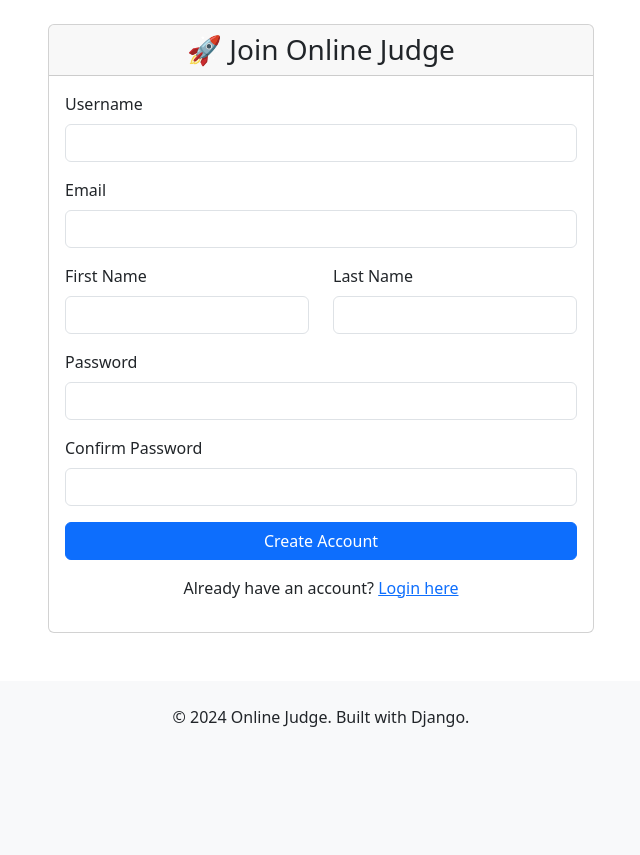
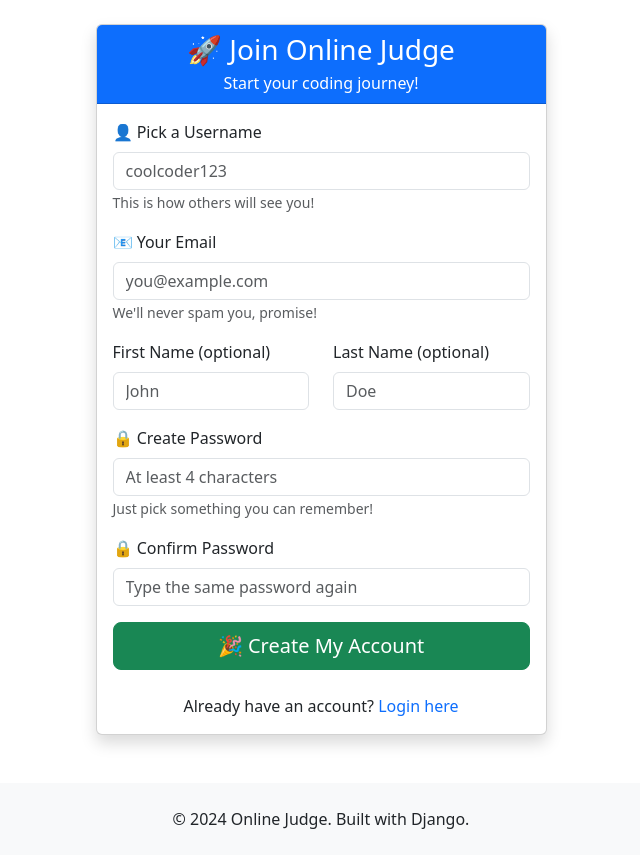
Before and after one commit to ALPHA12345alpha/django_charitha, a Django app: template users/templates/registration/register.html in a window 1280 px wide. Shown: the part 56-911 px from the top of the page, without its empty margins (319-959 px from the left). Before the commit the page ends 783 px from the top, so only its background shows below. Run offline with Django 3.2, Linux system fonts and the light colour scheme; the template is opened without the code that fills it, so the values that code supplies are empty; some libraries are stand-ins or nearby versions.

Commit message:
Make registration and login super easy and user-friendly

```diff
--- a/users/templates/registration/register.html
+++ b/users/templates/registration/register.html
@@ -1,66 +1,73 @@
 {% extends "base.html" %}
 
-{% block title %}Register - Online Judge{% endblock %}
+{% block title %}Join Us - Online Judge{% endblock %}
 
 {% block content %}
 <div class="row justify-content-center">
-  <div class="col-md-6">
-    <div class="card">
-      <div class="card-header">
+  <div class="col-md-5">
+    <div class="card shadow">
+      <div class="card-header bg-primary text-white">
         <h3 class="text-center mb-0">🚀 Join Online Judge</h3>
+        <p class="text-center mb-0 mt-1">Start your coding journey!</p>
       </div>
       <div class="card-body">
+        {% if messages %}
+          {% for message in messages %}
+            <div class="alert alert-{{ message.tags }} alert-dismissible fade show" role="alert">
+              {{ message }}
+              <button type="button" class="btn-close" data-bs-dismiss="alert"></button>
+            </div>
+          {% endfor %}
+        {% endif %}
+
         <form method="post">
           {% csrf_token %}
 
           <div class="mb-3">
-            <label for="id_username" class="form-label">Username</label>
-            <input type="text" name="username" class="form-control" id="id_username" required>
-            {% if form.username.errors %}
-              <div class="text-danger">{{ form.username.errors }}</div>
-            {% endif %}
+            <label for="id_username" class="form-label">👤 Pick a Username</label>
+            <input type="text" name="username" class="form-control" id="id_username"
+                   placeholder="coolcoder123" value="{{ form.username.value|default:'' }}" required>
+            <small class="text-muted">This is how others will see you!</small>
           </div>
 
           <div class="mb-3">
-            <label for="id_email" class="form-label">Email</label>
-            <input type="email" name="email" class="form-control" id="id_email" required>
-            {% if form.email.errors %}
-              <div class="text-danger">{{ form.email.errors }}</div>
-            {% endif %}
+            <label for="id_email" class="form-label">📧 Your Email</label>
+            <input type="email" name="email" class="form-control" id="id_email"
+                   placeholder="you@example.com" value="{{ form.email.value|default:'' }}" required>
+            <small class="text-muted">We'll never spam you, promise!</small>
           </div>
 
           <div class="row mb-3">
             <div class="col-md-6">
-              <label for="id_first_name" class="form-label">First Name</label>
-              <input type="text" name="first_name" class="form-control" id="id_first_name">
+              <label for="id_first_name" class="form-label">First Name (optional)</label>
+              <input type="text" name="first_name" class="form-control" id="id_first_name"
+                     placeholder="John" value="{{ form.first_name.value|default:'' }}">
             </div>
             <div class="col-md-6">
-              <label for="id_last_name" class="form-label">Last Name</label>
-              <input type="text" name="last_name" class="form-control" id="id_last_name">
+              <label for="id_last_name" class="form-label">Last Name (optional)</label>
+              <input type="text" name="last_name" class="form-control" id="id_last_name"
+                     placeholder="Doe" value="{{ form.last_name.value|default:'' }}">
             </div>
           </div>
 
           <div class="mb-3">
-            <label for="id_password1" class="form-label">Password</label>
-            <input type="password" name="password1" class="form-control" id="id_password1" required>
-            {% if form.password1.errors %}
-              <div class="text-danger">{{ form.password1.errors }}</div>
-            {% endif %}
+            <label for="id_password1" class="form-label">🔒 Create Password</label>
+            <input type="password" name="password1" class="form-control" id="id_password1"
+                   placeholder="At least 4 characters" required>
+            <small class="text-muted">Just pick something you can remember!</small>
           </div>
 
           <div class="mb-3">
-            <label for="id_password2" class="form-label">Confirm Password</label>
-            <input type="password" name="password2" class="form-control" id="id_password2" required>
-            {% if form.password2.errors %}
-              <div class="text-danger">{{ form.password2.errors }}</div>
-            {% endif %}
+            <label for="id_password2" class="form-label">🔒 Confirm Password</label>
+            <input type="password" name="password2" class="form-control" id="id_password2"
+                   placeholder="Type the same password again" required>
           </div>
 
-          <button type="submit" class="btn btn-primary w-100">Create Account</button>
+          <button type="submit" class="btn btn-success w-100 btn-lg">🎉 Create My Account</button>
         </form>
 
-        <div class="text-center mt-3">
-          <p>Already have an account? <a href="{% url 'login' %}">Login here</a></p>
+        <div class="text-center mt-4">
+          <p class="mb-0">Already have an account? <a href="{% url 'login' %}" class="text-decoration-none">Login here</a></p>
         </div>
       </div>
     </div>
--- a/users/urls.py
+++ b/users/urls.py
@@ -3,7 +3,7 @@ from django.contrib.auth import views as auth_views
 from . import views
 
 urlpatterns = [
-    path('login/', auth_views.LoginView.as_view(template_name="registration/login.html"), name="login"),
+    path('login/', views.simple_login, name="login"),
     path('logout/', auth_views.LogoutView.as_view(), name="logout"),
     path('register/', views.register, name="register"),
     path('profile/', views.profile, name="profile"),
```
Also changed, not shown: online_judge/settings.py (+4 -12 lines), users/forms.py (+27 -0 lines), users/templates/registration/login.html (+24 -28 lines), users/views.py (+39 -7 lines).
